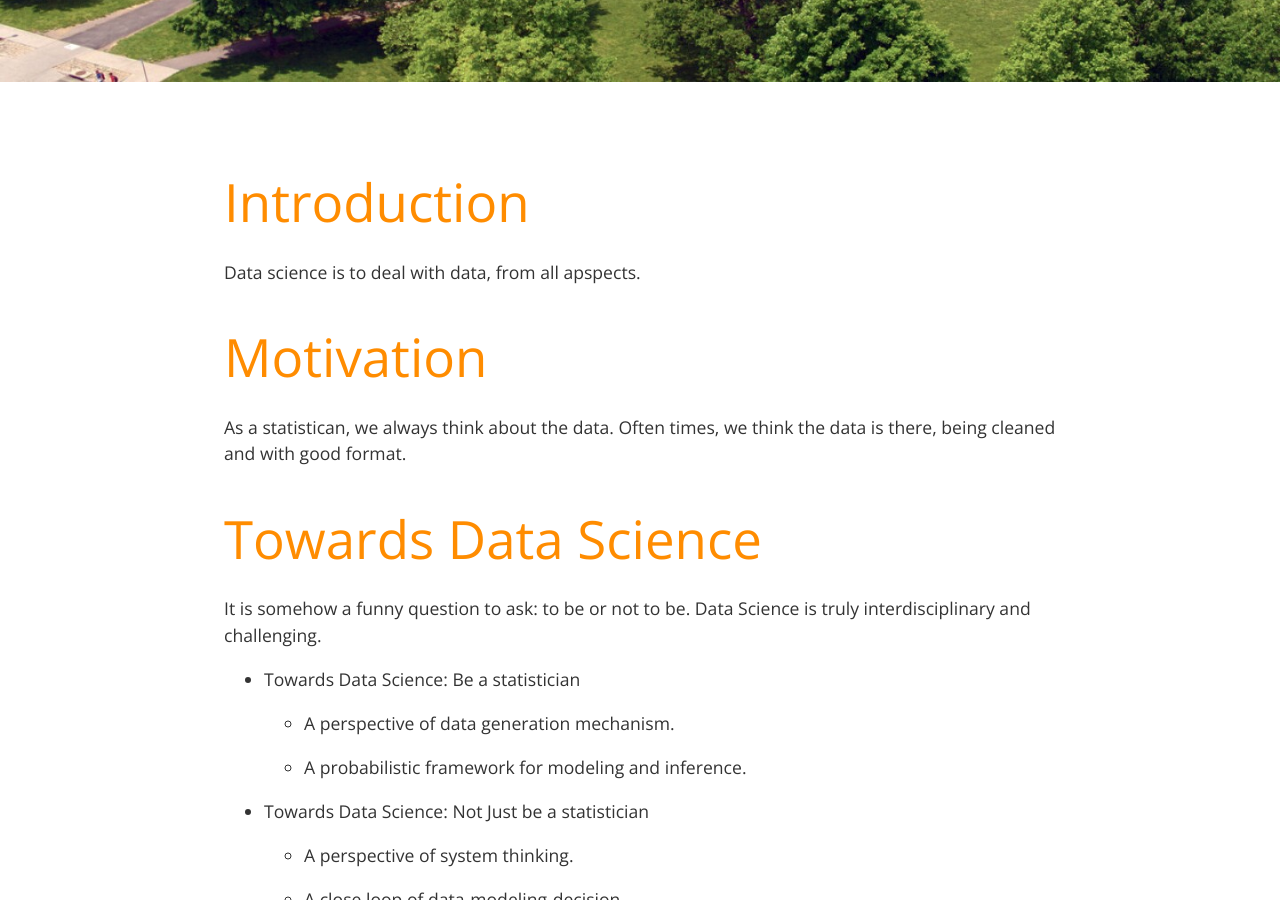
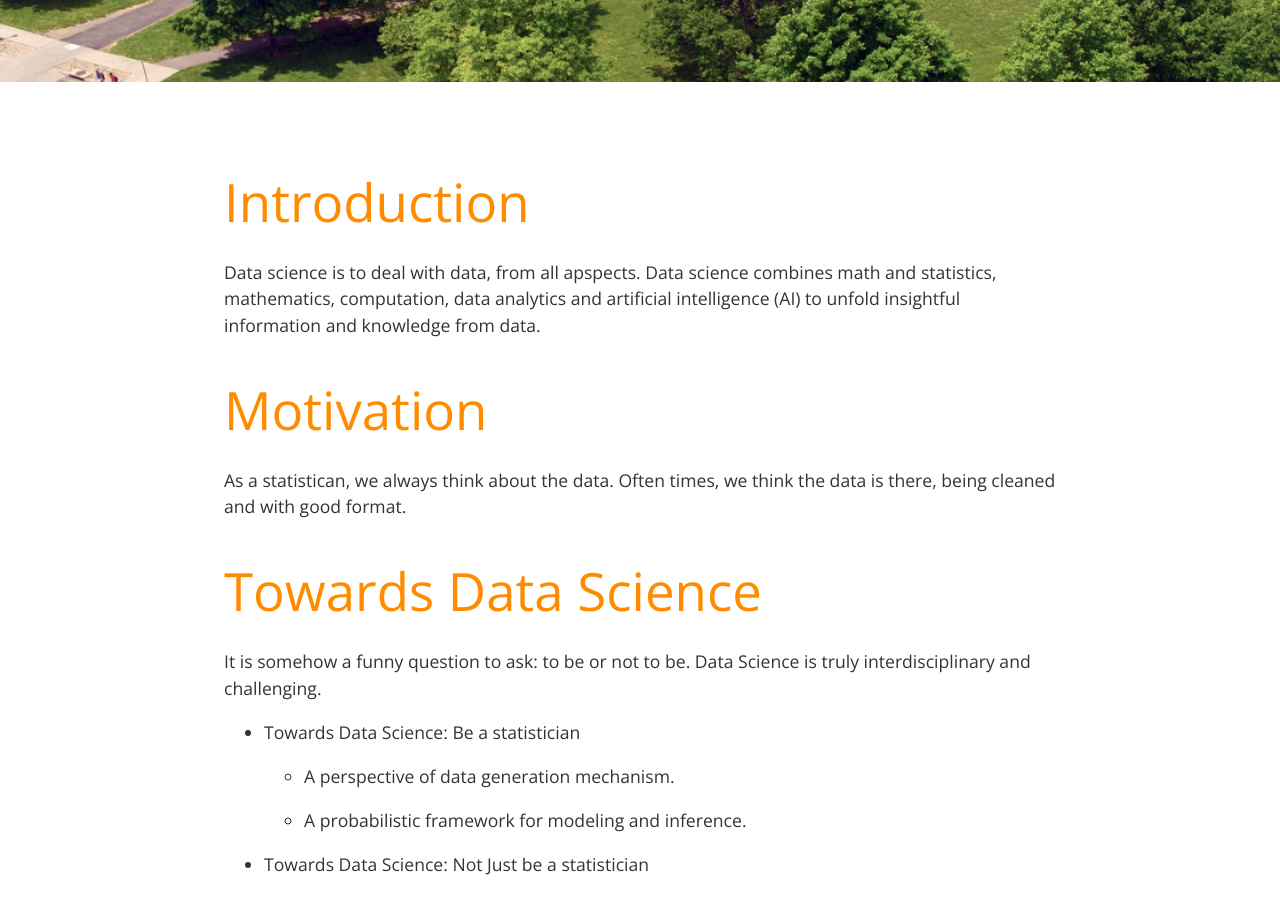
Before and after one commit to xwdeng80/blog, a Jekyll site: the page built from _posts/2021-08-16-to-be-or-not.md, in a window 1280 px wide and 900 px high, scrolled down 642 px. Built offline with Jekyll 4.4.1, drawn with Linux system fonts in a browser that asks for light colours.

Commit message:
Update 2021-08-16-to-be-or-not.md

```diff
--- a/_posts/2021-08-16-to-be-or-not.md
+++ b/_posts/2021-08-16-to-be-or-not.md
@@ -12,6 +12,7 @@ excerpt: "Towards Data Science: To Be or Not to Be"
 
 # Introduction
 Data science is to deal with data, from all apspects.
+Data science combines math and statistics, mathematics, computation, data analytics and artificial intelligence (AI) to unfold insightful information and knowledge from data.
 
 # Motivation
 As a statistican, we always think about the data. Often times, we think the data is there, being cleaned and with good format.
```
